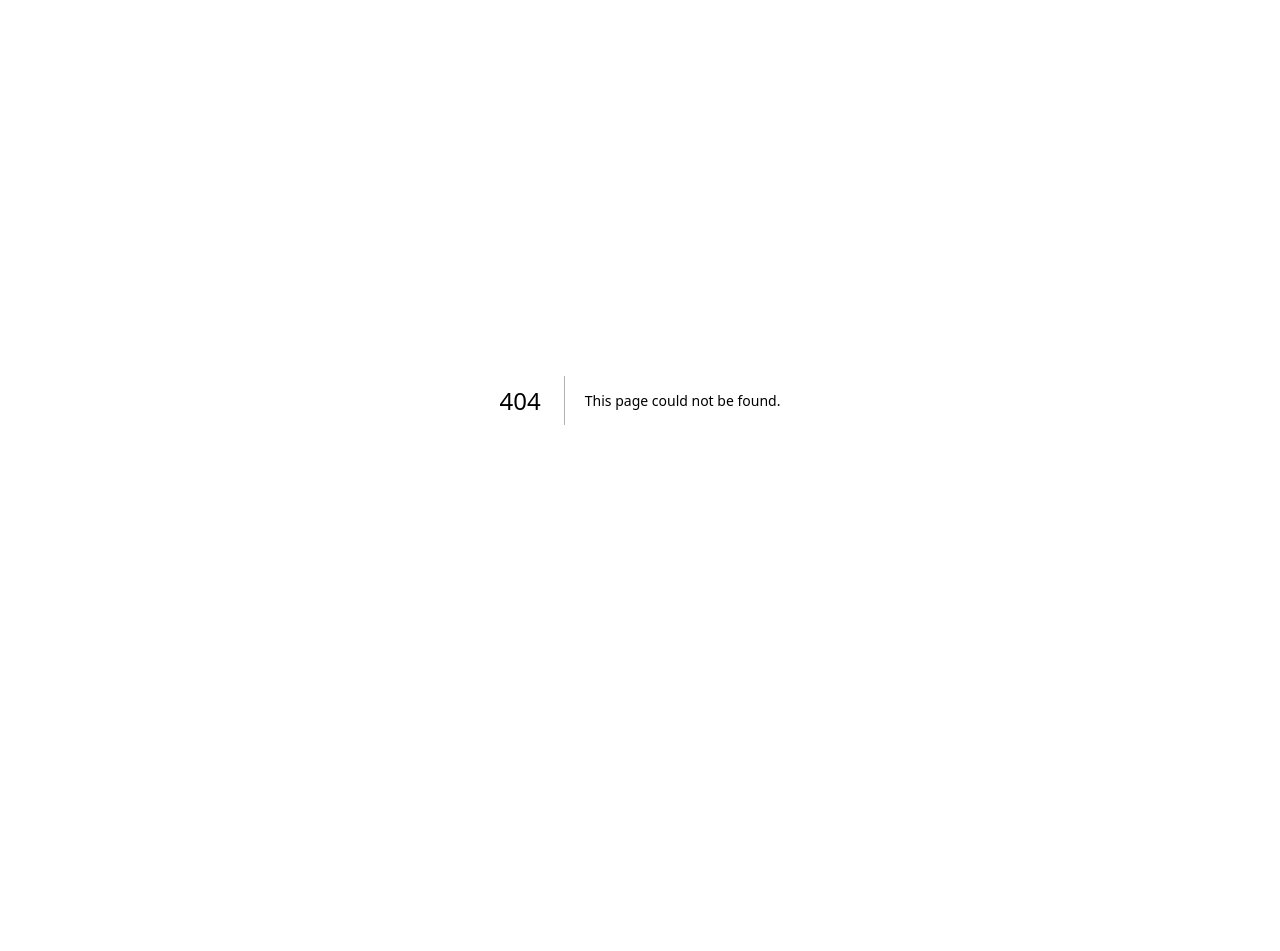
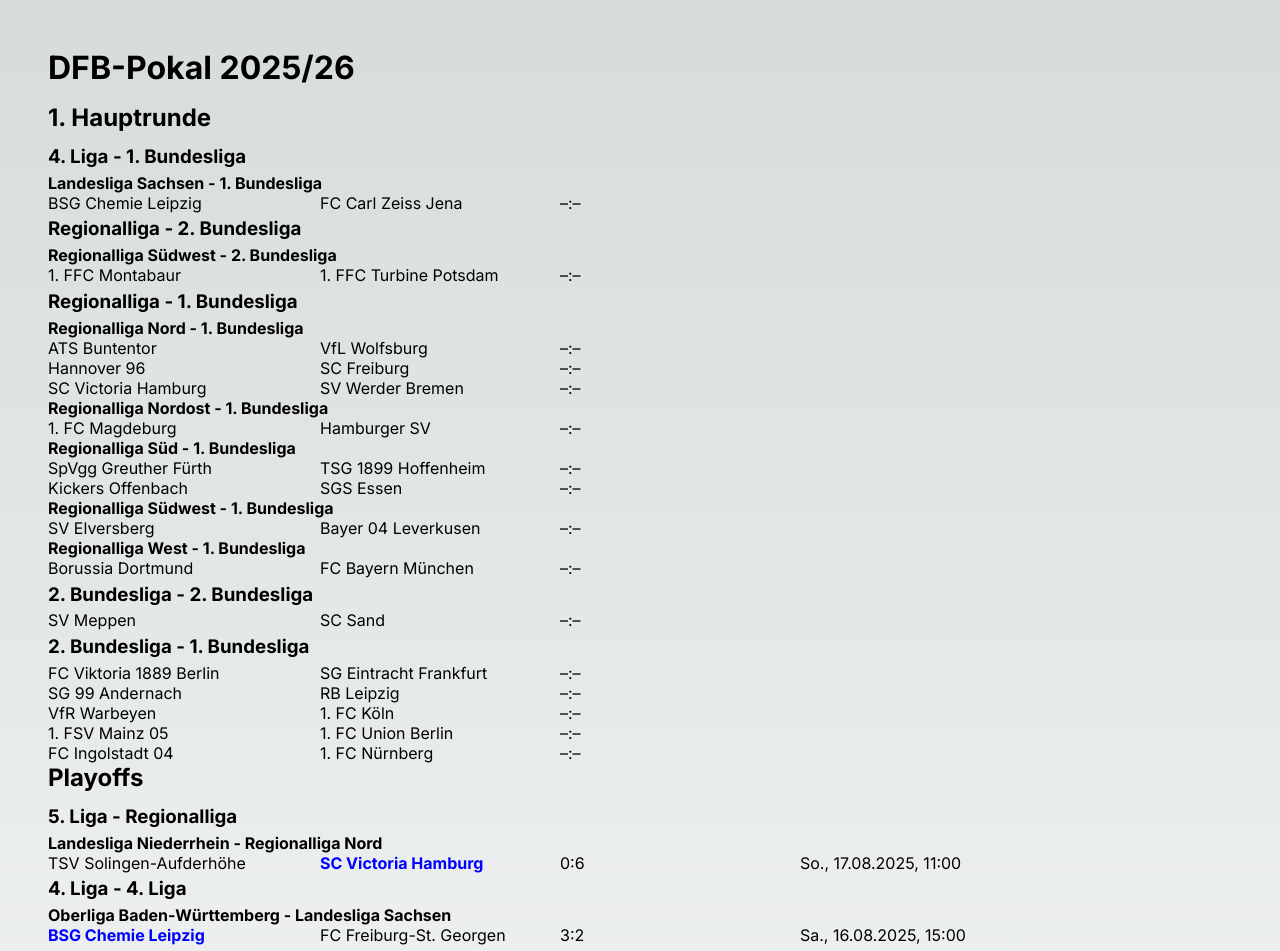
Before and after one commit to sklinkusch/dfb-pokal, a Next.js app: page /women/2025-26 in a window 1280 px wide. Before the commit this address had no page. Shown: the top 951 px of the page. Before the commit the page ends 800 px from the top, so only its background shows below. Built offline with nearby package versions, Linux system fonts and the light colour scheme.

Commit message:
DFB Pokal Women, season 2025/26, playoffs and 1st round

```diff
--- a/src/app/page.tsx
+++ b/src/app/page.tsx
@@ -27,6 +27,9 @@
           <h2 className={styles.h2}>Frauen</h2>
           <ul className={styles.ul}>
             <li>
+              <Link href="/women/2025-26" className={styles.link}>Saison 2025/26</Link>
+            </li>
+            <li>
               <Link href="/women/2024-25" className={styles.link}>Saison 2024/25</Link>
             </li>
             <li>
--- /dev/null
+++ b/src/app/women/2025-26/page.tsx
@@ -0,0 +1,157 @@
+'use client'
+import { useState, useEffect } from 'react'
+import Link from 'next/link'
+import Round from '@/components/Round'
+import styles from '@/styles/index.module.css'
+
+export default function DFBPokal_2025_26() {
+  const l1teams: { [key: string ]: string } = {
+    FCB: 'FC Bayern München',
+    WOB: 'VfL Wolfsburg',
+    SGE: 'SG Eintracht Frankfurt',
+    B04: 'Bayer 04 Leverkusen',
+    SCF: 'SC Freiburg',
+    HOF: 'TSG 1899 Hoffenheim',
+    SVW: 'SV Werder Bremen',
+    RBL: 'RB Leipzig',
+    ESS: 'SGS Essen',
+    KÖL: '1. FC Köln',
+    CZJ: 'FC Carl Zeiss Jena',
+    FCU: '1. FC Union Berlin',
+    FCN: '1. FC Nürnberg',
+    HSV: 'Hamburger SV'
+  };
+  const Liga1 = Object.keys(l1teams).reduce((acc: Teams, team) => {
+    const obj = { ...acc };
+    obj[team] = { name: l1teams[team], league: '1' };
+    return obj;
+  }, {});
+  const l2teams: { [key: string ]: string } = {
+    POT: '1. FFC Turbine Potsdam',
+    SAN: 'SC Sand',
+    SVM: 'SV Meppen',
+    BOC: 'VfL Bochum',
+    FCI: 'FC Ingolstadt 04',
+    MGL: 'Borussia Mönchengladbach',
+    AND: 'SG 99 Andernach',
+    VBL: 'FC Viktoria 1889 Berlin',
+    WAR: 'VfR Warbeyen',
+    M05: '1. FSV Mainz 05',
+    VfB: 'VfB Stuttgart',
+  };
+  const Liga2 = Object.keys(l2teams).reduce((acc: Teams, team) => {
+    const obj = { ...acc };
+    obj[team] = { name: l2teams[team], league: '2' };
+    return obj;
+  }, {});
+  const l3teams: { [key: string ]: [string, string] } = {
+    VHH: ['SC Victoria Hamburg', 'N'],
+    BUN: ['ATS Buntentor', 'N'],
+    KIE: ['Holstein Kiel', 'N'],
+    H96: ['Hannover 96', 'N'],
+    FCM: ['1. FC Magdeburg', 'NO'],
+    GÜT: ['FSV Gütersloh 2009', 'W'],
+    FKÖ: ['SC Fortuna Köln', 'W'],
+    BVB: ['Borussia Dortmund', 'W'],
+    MON: ['1. FFC Montabaur', 'SW'],
+    SVE: ['SV Elversberg', 'SW'],
+    SIG: ['SC Siegelbach', 'SW'],
+    WEI: ['SV 67 Weinberg', 'S'],
+    KSC: ['Karlsruher SC', 'S'],
+    SGF: ['SpVgg Greuther Fürth', 'S'],
+    KOF: ['Kickers Offenbach', 'S'],
+    HER: ['VfL Herrenberg', 'S'],
+  };
+  const Liga3 = Object.keys(l3teams).reduce((acc: Teams, team) => {
+    const obj = { ...acc };
+    obj[team] = { name: l3teams[team][0], league: `3${l3teams[team][1]}` };
+    return obj;
+  }, {});
+  const l4teams: { [ key: string ]: [string, string] } = {
+    BPA: ['Borussia Pankow', 'B'],
+    BAB: ['FSV Babelsberg 74', 'BB'],
+    NBR: ['1. FC Neubrandenburg', 'MV'],
+    CHL: ['BSG Chemie Leipzig', 'SN'],
+    FSG: ['FC Freiburg-St. Georgen', 'BW'],
+    STI: ['Saalfeld Titans', 'TH'],
+  };
+  const Liga4 = Object.keys(l4teams).reduce((acc: Teams, team) => {
+    const obj = { ...acc };
+    obj[team] = { name: l4teams[team][0], league: `4${l4teams[team][1]}`};
+    return obj;
+  }, {});
+  const l5teams: { [key: string ]: [string, string] } = {
+    SOL: ['TSV Solingen-Aufderhöhe', 'NR'],
+  };
+  const Liga5 = Object.keys(l5teams).reduce((acc: Teams, team) => {
+    const obj = { ...acc };
+    obj[team] = { name: l5teams[team][0], league: `5${l5teams[team][1]}`};
+    return obj;
+  }, {});
+  const teams: Teams = { ...Liga1, ...Liga2, ...Liga3, ...Liga4, ...Liga5 };
+  const getMatch = (shortHome: string, shortAway: string, date?: string, result?: string, identifier?: 1 | 2, live?: boolean) => {
+    if (teams.hasOwnProperty(shortHome) && teams.hasOwnProperty(shortAway)) {
+      const homeTeam = teams[shortHome];
+      const awayTeam = teams[shortAway];
+      const resultObject: Match = { home: homeTeam.name, homeLeague: homeTeam.league, away: awayTeam.name, awayLeague: awayTeam.league };
+      if (date) resultObject.date = date;
+      if (result) resultObject.result = result;
+      if (identifier) resultObject.identifier = identifier;
+      if (live) resultObject.live = live;
+      return resultObject;
+    }
+  }
+  const data: Data = {
+    '1. Hauptrunde': [
+      getMatch('BVB', 'FCB'),
+      getMatch('BUN', 'WOB'),
+      getMatch('VBL', 'SGE'),
+      getMatch('SVE', 'B04'),
+      getMatch('H96', 'SCF'),
+      getMatch('SGF', 'HOF'),
+      getMatch('VHH', 'SVW'),
+      getMatch('AND', 'RBL'),
+      getMatch('KOF', 'ESS'),
+      getMatch('WAR', 'KÖL'),
+      getMatch('CHL', 'CZJ'),
+      getMatch('MON', 'POT'),
+      getMatch('M05', 'FCU'),
+      getMatch('FCI', 'FCN'),
+      getMatch('FCM', 'HSV'),
+      getMatch('SVM', 'SAN'),
+    ],
+    'Playoffs': [
+      getMatch('SVE', 'FKÖ', '2025-08-16T12:00Z', '1:1, 1:1 n.V., 4:2 i.E.', 1),
+      getMatch('MON', 'SIG', '2025-08-16T12:00Z', '3:0', 1),
+      getMatch('WEI', 'SGF', '2025-08-16T13:00Z', '2:2, 2:3 n.V.', 2),
+      getMatch('KSC', 'AND', '2025-08-16T14:00Z', '0:4', 2),
+      getMatch('CHL', 'FSG', '2025-08-16T15:00Z', '3:2', 1),
+      getMatch('VBL', 'BOC', '2025-08-17T10:00Z', '2:1', 1),
+      getMatch('NBR', 'WAR', '2025-08-17T10:00Z', '0:8', 2),
+      getMatch('SOL', 'VHH', '2025-08-17T11:00Z', '0:6', 2),
+      getMatch('GÜT', 'FCM', '2025-08-17T12:00Z', '0:2', 2),
+      getMatch('BAB', 'BUN', '2025-08-17T12:00Z', '1:2', 2),
+      getMatch('HER', 'KOF', '2025-08-17T12:00Z', '1:1, 1:1 n.V., 1:4 i.E.', 2),
+      getMatch('STI', 'FCI', '2025-08-17T12:00Z', '0:23', 2),
+      getMatch('VfB', 'M05', '2025-08-17T12:00Z', '0:2', 2),
+      getMatch('BPA', 'H96', '2025-08-17T13:00Z', '0:6', 2),
+      getMatch('KIE', 'SVM', '2025-08-17T13:00Z', '0:1', 2),
+      getMatch('BVB', 'MGL', '2025-08-19T17:00Z', '3:1', 1),
+    ],
+  }
+  return (
+    <main className={styles.main}>
+      <h1 className={styles.h1}>DFB-Pokal 2025/26</h1>
+      {/* <Round matches={data.Finale} title="Finale" type="f" /> */}
+      {/* <Round matches={data.Halbfinale} title="Halbfinale" type="f" /> */}
+      {/* <Round matches={data.Viertelfinale} title="Viertelfinale" type="f" /> */}
+      {/* <Round matches={data.Achtelfinale} title="Achtelfinale" type="f" /> */}
+      {/* <Round matches={data['2. Hauptrunde']} title="2. Hauptrunde" type='f' /> */}
+      <Round matches={data['1. Hauptrunde']} title="1. Hauptrunde" type="f" />
+      <Round matches={data['Playoffs']} title="Playoffs" type="f" />
+      <div className={styles.linkContainer}>
+        <Link href="/" className={styles.link}>Zur Hauptseite</Link>
+      </div>
+    </main>
+  )
+}
--- a/src/components/Round/index.tsx
+++ b/src/components/Round/index.tsx
@@ -15,26 +15,58 @@
         '3SW': 'Regionalliga Südwest',
         '3W': 'Regionalliga West',
         '4': '4. Liga',
-        '4B': 'Verbandsliga Berlin',
+        '4B': 'Berlin-Liga',
         '4BB': 'Verbandsliga Brandenburg',
         '4BW': 'Oberliga Baden-Württemberg',
         '4BY': 'Bayernliga',
         '4HB': 'Verbandsliga Bremen',
         '4HE': 'Hessenliga',
-        '4HH': 'Verbandsliga Hamburg',
+        '4HH': 'Oberliga Hamburg',
         '4MV': 'Verbandsliga Mecklenburg-Vorpommern',
-        '4MR': 'Verbandsliga Mittelrhein',
+        '4MR': 'Mittelrheinliga',
         '4NIO': 'Niedersachsenliga Ost',
         '4NIW': 'Niedersachsenliga West',
-        '4NR': 'Verbandsliga Niederrhein',
-        '4RL': 'Verbandsliga Rheinland',
+        '4NR': 'Niederrheinliga',
+        '4RL': 'Rheinlandliga',
         '4SA': 'Verbandsliga Sachsen-Anhalt',
         '4SH': 'Verbandsliga Schleswig-Holstein',
         '4SL': 'Verbandsliga Saarland',
         '4SN': 'Landesliga Sachsen',
         '4SW': 'Verbandsliga Südwest',
-        '4TH': 'Verbandsliga Thüringen',
-        '4WF': 'Westfalenliga'
+        '4TH': 'Thüringenliga',
+        '4WF': 'Westfalenliga',
+        '5': '5. Liga',
+        '5BD': 'Verbandsliga Baden',
+        '5BYN': 'Landesliga Hayern-Nord',
+        '5BYS': 'Landesliga Bayern-Süd',
+        '5B': 'Landesliga Berlin',
+        '5BB': 'Landesliga Brandenburg',
+        '5HB': 'Landesliga Bremen',
+        '5HH': 'Landesliga Hamburg',
+        '5HEN': 'Verbandsliga Hessen-Nord',
+        '5HES': 'Verbandsliga Hessen-Süd',
+        '5WM': 'Kreisoberliga Westmecklenburg',
+        '5WN': 'Kreisoberliga Warnow',
+        '5VG': 'Kreisoberliga Vorpommern-Greifswald',
+        '5MR': 'Landesliga Mittelrhein',
+        '5NR': 'Landesliga Niederrhein',
+        '5WE': 'Landesliga Weser-Ems',
+        '5H': 'Landesliga Hannver',
+        '5LB': 'Landesliga Lüneburg',
+        '5BS': 'Landesliga Braunschweig',
+        '5RL': 'Bezirksliga Rheinland',
+        '5SL': 'Landesliga Saarland',
+        '5SNO': 'Landesklasse Sachsen-Ost',
+        '5SNN': 'Landesklasse Sachsen-Nord',
+        '5SNSW': 'Landesklasse Sachsen-Süd/West',
+        '5SAN': 'Landesliga Sachsen-Anhalt-Nord',
+        '5SAS': 'Landesliga Sachsen-Anhalt-Süd',
+        '5SH': 'Landesliga Schleswig-Holstein',
+        '5SB': 'Verbandsliga Südbaden',
+        '5SW': 'Landesliga Südwest',
+        '5TH': 'Kreisoberliga Thüringen',
+        '5WF': 'Landesliga Westfalen',
+        '5WB': 'Verbandsliga Württemberg',
       }
       break
     case "m":
```
